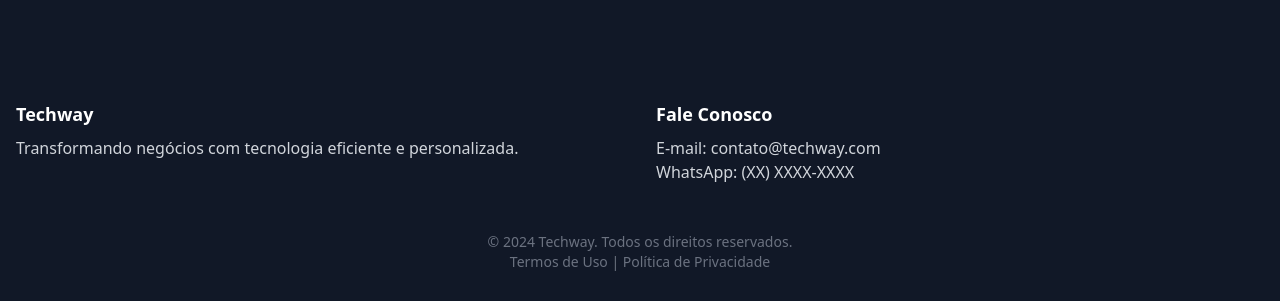
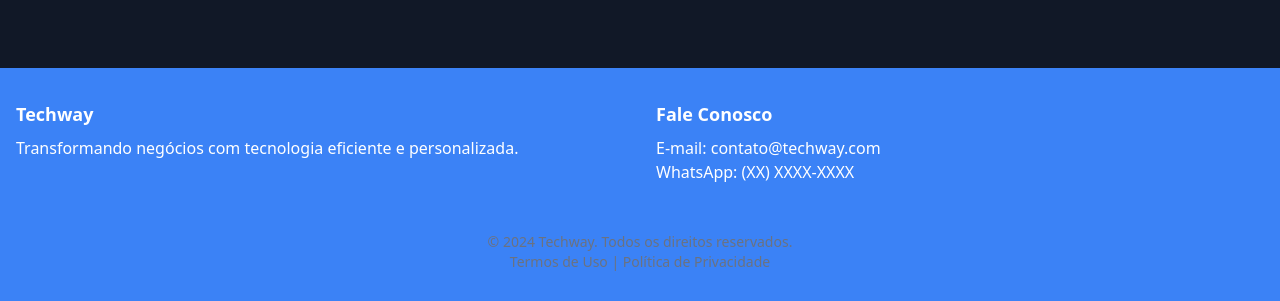
Before and after one commit to Techwayteam/techway-site, a Next.js app: page / in a window 1280 px wide. Shown: the part 2860-3161 px from the top of the page. Built offline with nearby package versions, Linux system fonts and the light colour scheme.

Commit message:
Update index.js

```diff
--- a/pages/index.js
+++ b/pages/index.js
@@ -190,7 +190,7 @@ export default function Home() {
 
         <Testimonials />
 
-<footer className="bg-gray-900 text-gray-300 py-8">
+<footer className="bg-blue-500 text-white py-8">
   <div className="container mx-auto px-4 grid grid-cols-1 md:grid-cols-2 gap-8">
     {/* Identidade */}
     <div>
```
